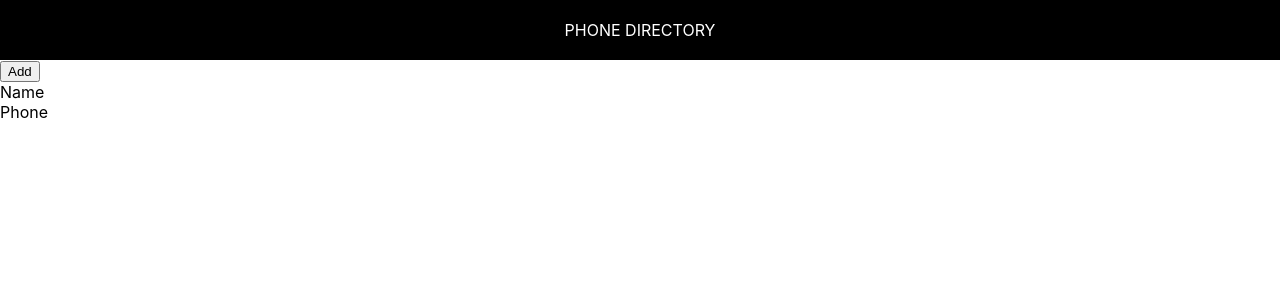
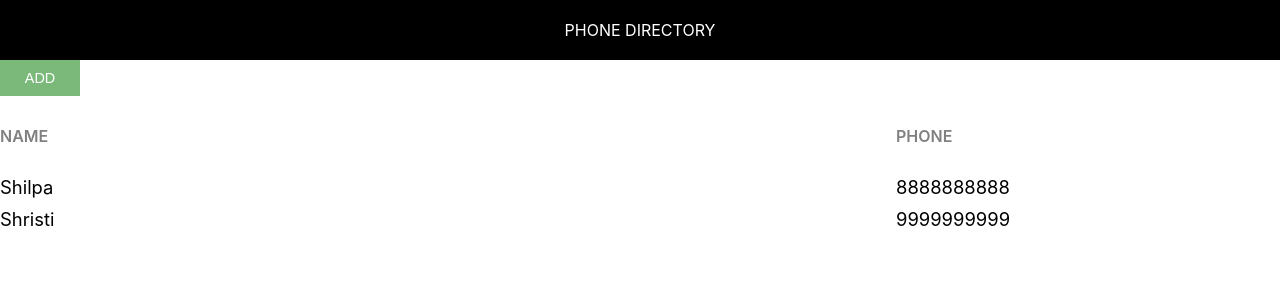
Before and after one commit to jansiteresa/phone-directory, a React (Create React App) app: page / in a window 1280 px wide. Shown: the top 300 px of the page. Built offline with nearby package versions, Linux system fonts and the light colour scheme; the HTML template or start-up script is replaced by a standard one.

Commit message:
Rendered Subscribers Dynamically

```diff
--- /dev/null
+++ b/src/App.css
@@ -0,0 +1,44 @@
+component-body-container {
+    padding: 20px;
+}
+
+.custom-btn {
+    padding: 10px;
+    border: none;
+    margin-right: 10px;
+    text-transform: uppercase;
+    width: 80px;
+    font-size: 0.9rem;
+    cursor: pointer;
+    outline: none;
+}
+
+.add-btn {
+    background: #7ab97a;
+    color: #fff;
+}
+
+.grid-container {
+    display: grid;
+    grid-template-columns: 40% 30% auto;
+    margin-bottom: 10px;
+}
+
+.heading-container {
+    margin: 30px 0 30px 0;
+    width: 100%;
+}
+
+.grid-item {
+    background-color: rgba(255, 255, 255, 0.8);
+    font-size: 1.15rem;
+    word-wrap: break-word;
+    padding-right: 10px;
+}
+
+.name-heading, .phone-heading {
+    font-size: 1rem;
+    font-weight: 600;
+    color: #808080;
+    text-transform: uppercase;
+}
--- a/src/App.js
+++ b/src/App.js
@@ -1,14 +1,39 @@
 import React from 'react';
 import Header from "./Header"
+import './App.css'
 function App() {
+  let subscribers = [
+    {
+      id: 1,
+      name: "Shilpa",
+      phone:"8888888888"
+    },
+    {
+      id: 2,
+      name: "Shristi",
+      phone: "9999999999"
+    }
+  ]
   return (
-    <div>
+    <div className='component-container'>
+      <div className='component-body-container'>
       <Header/>
-      <button> Add </button>
-      <div>
-        <span> Name </span> <br />
-        <span> Phone </span>
+      <button className='custom-btn add-btn'> Add </button>
+      <div className='grid-container heading-container'>
+        <span className='grid-item name-heading'> Name </span> <br />
+        <span className='grid-item name-heading'> Phone </span>
       </div>
+
+      {
+        subscribers.map(sub=>{
+        return <div key={sub.id} className='grid-container '>
+        <span className='grid-item '>{sub.name}</span> <br />
+        <span className='grid-item'>{sub.phone}</span>
+      </div>
+        })
+      }
+
+    </div>
     </div>
   );
 }
```
